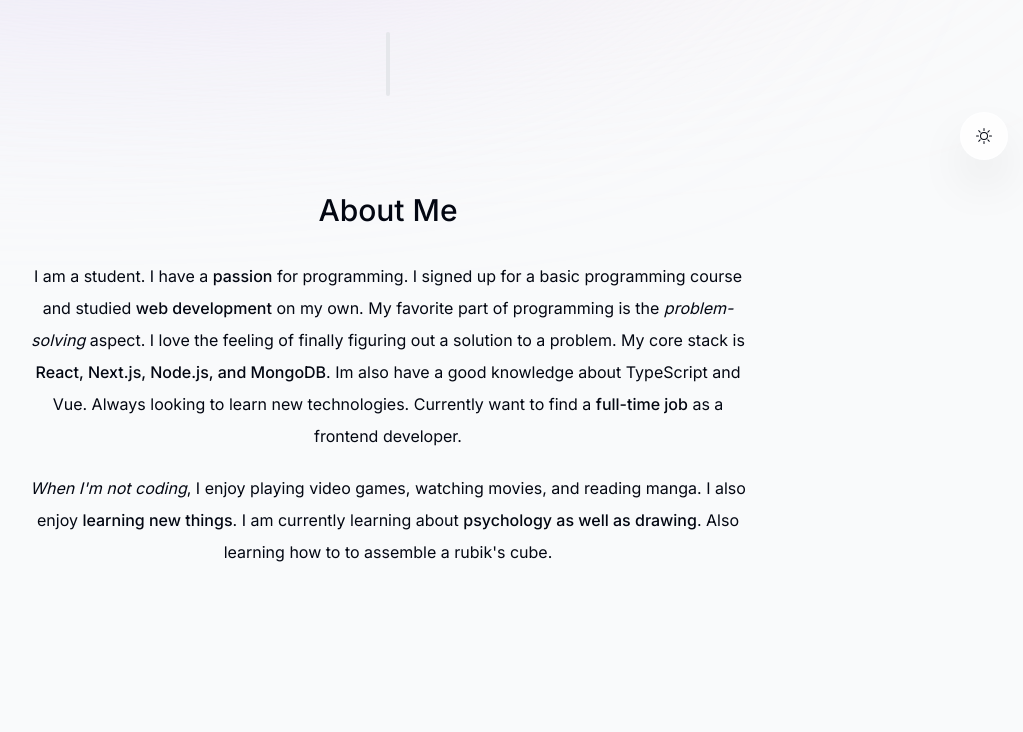
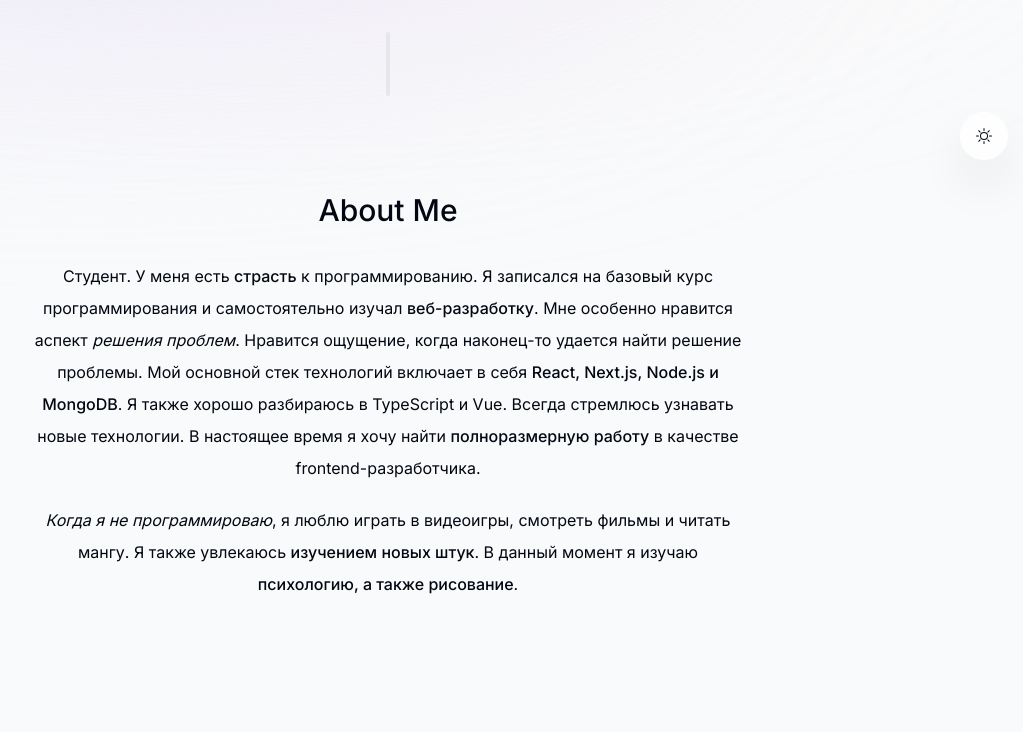
Before and after one commit to pokeuq/portfolio, a Next.js app: page / in a window 1280 px wide. Shown: the part 620-1352 px from the top of the page, without its empty margins (252-1275 px from the left). Built offline with nearby package versions, Linux system fonts and the light colour scheme.

Commit message:
Update about.tsx

```diff
--- a/components/about.tsx
+++ b/components/about.tsx
@@ -22,30 +22,14 @@
       <SectionHeading>About me</SectionHeading>
 
       <p className="mb-5 max-[640px]:text-justify">
-        I am a student. I have a <span className="font-medium">passion</span>{" "}
-        for programming. I signed up for a basic programming course and studied{" "}
-        <span className="font-medium">web development</span> on my own. My
-        favorite part of programming is the{" "}
-        <span className="italic">problem-solving</span> aspect. I love the
-        feeling of finally figuring out a solution to a problem. My core stack
-        is{" "}
-        <span className="font-medium">
-          React, Next.js, Node.js, and MongoDB
-        </span>
-        . Im also have a good knowledge about TypeScript and Vue. Always looking to learn
-        new technologies. Currently want to find a{" "}
-        <span className="font-medium">full-time job</span> as a frontend
-        developer.
-      </p>
+      Студент. У меня есть <span className="font-medium">страсть</span> к программированию. Я записался на базовый курс программирования и самостоятельно изучал <span className="font-medium">веб-разработку</span>. Мне особенно нравится аспект <span className="italic">решения проблем</span>. Нравится ощущение, когда наконец-то удается найти решение проблемы. Мой основной стек технологий включает в себя <span className="font-medium">React, Next.js, Node.js и MongoDB</span>. Я также хорошо разбираюсь в TypeScript и Vue. Всегда стремлюсь узнавать новые технологии. В настоящее время я хочу найти <span className="font-medium">полноразмерную работу</span> в качестве frontend-разработчика.
+</p>
+
 
       <p className="max-[640px]:text-justify">
-        <span className="italic">When I'm not coding</span>, I enjoy playing
-        video games, watching movies, and reading manga. I also enjoy{" "}
-        <span className="font-medium">learning new things</span>. I am currently
-        learning about{" "}
-        <span className="font-medium">psychology as well as drawing</span>. Also
-        learning how to to assemble a rubik's cube.
-      </p>
+  <span className="italic">Когда я не программироваю</span>, я люблю играть в видеоигры, смотреть фильмы и читать мангу. Я также увлекаюсь <span className="font-medium">изучением новых штук</span>. В данный момент я изучаю <span className="font-medium">психологию, а также рисование</span>.
+</p>
+
     </motion.section>
   );
 }
```
